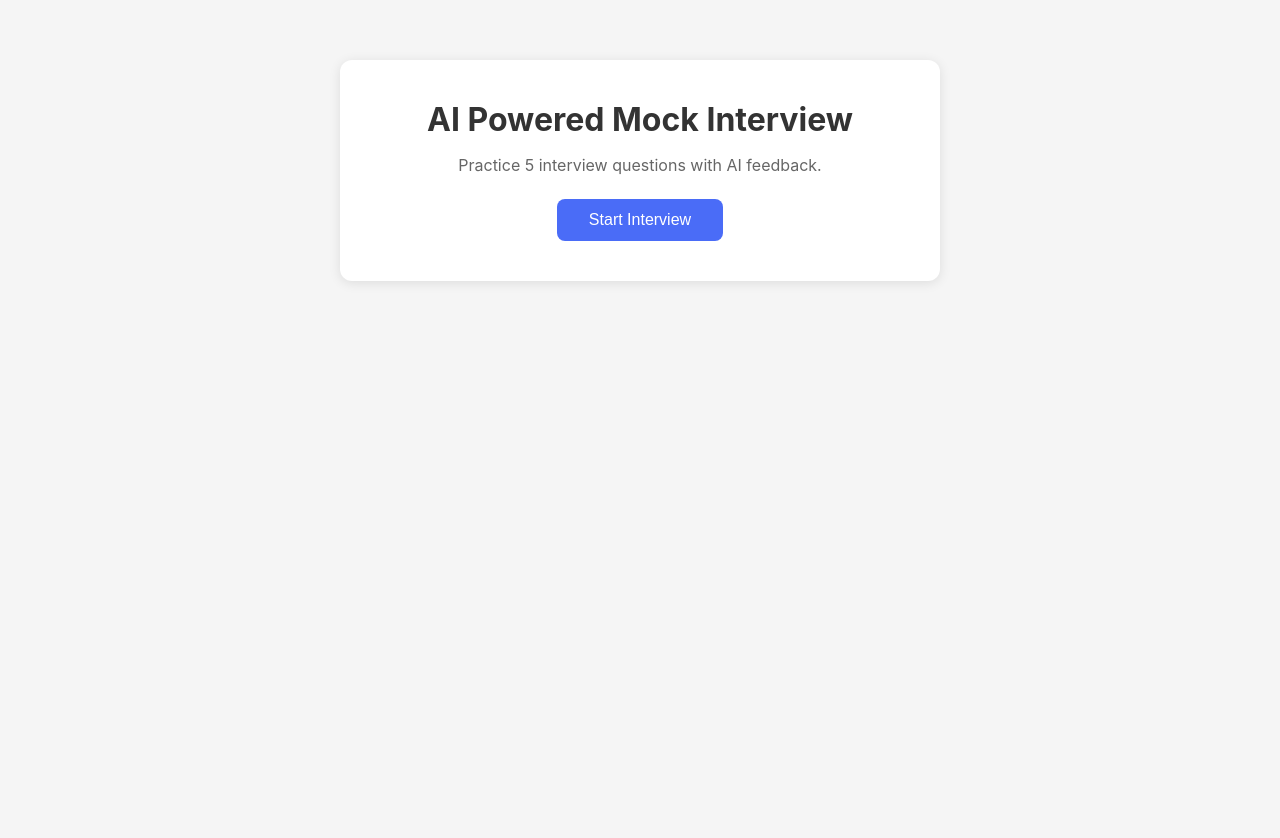
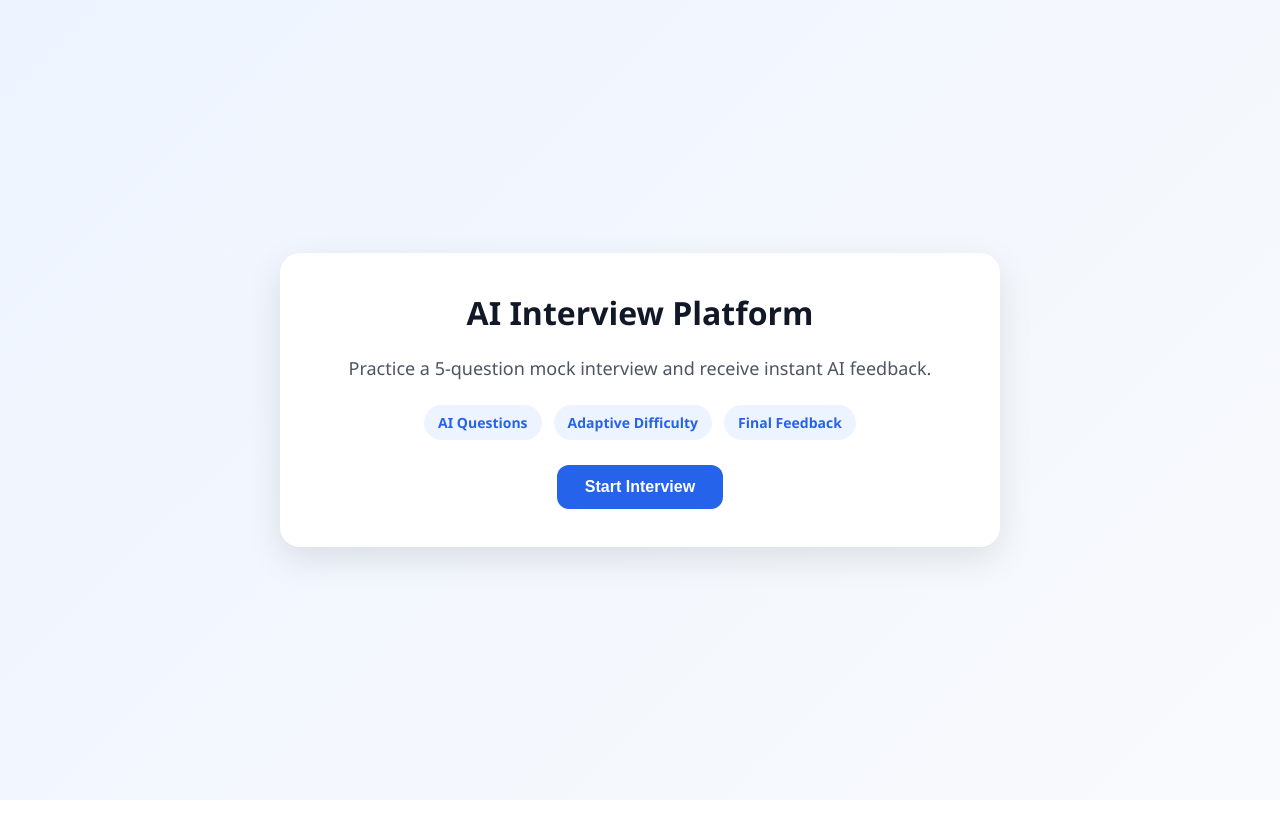
Before and after one commit to AnnamPranav/UpGrade, a React (Create React App) app in the folder frontend/: page / in a window 1280 px wide. Shown: the top 838 px of the page. After the commit the page ends 800 px from the top, so only its background shows below. Built offline with nearby package versions, Linux system fonts and the light colour scheme.

Commit message:
Day 5,6,7: Final frontend polish and demo-ready UI

```diff
--- a/frontend/src/index.css
+++ b/frontend/src/index.css
@@ -1,98 +1,211 @@
 * {
   box-sizing: border-box;
-  margin: 0;
-  padding: 0;
 }
 
 body {
-  font-family: -apple-system, BlinkMacSystemFont, 'Segoe UI', Roboto, sans-serif;
-  background: #f5f5f5;
-  min-height: 100vh;
+  margin: 0;
+  font-family: "Segoe UI", Arial, sans-serif;
+  background: linear-gradient(135deg, #eef4ff, #f8fafc);
+  color: #1f2937;
 }
 
-.container {
-  max-width: 600px;
-  margin: 60px auto;
-  padding: 40px;
+.page {
+  min-height: 100vh;
+  display: flex;
+  align-items: center;
+  justify-content: center;
+  padding: 30px 15px;
+}
+
+.container,
+.hero-card {
+  width: 100%;
+  max-width: 720px;
   background: white;
-  border-radius: 12px;
-  box-shadow: 0 2px 12px rgba(0, 0, 0, 0.1);
+  padding: 38px;
+  border-radius: 20px;
+  box-shadow: 0 12px 35px rgba(0, 0, 0, 0.1);
   text-align: center;
 }
 
-h1, h2 {
-  margin-bottom: 16px;
-  color: #333;
+.hero-card h1,
+.container h1,
+.container h2 {
+  margin-top: 0;
+  color: #111827;
 }
 
-p {
-  color: #666;
-  margin-bottom: 24px;
+.subtitle {
+  font-size: 18px;
+  color: #4b5563;
+  margin-bottom: 25px;
+}
+
+.features {
+  display: flex;
+  justify-content: center;
+  flex-wrap: wrap;
+  gap: 12px;
+  margin-bottom: 25px;
+}
+
+.features span {
+  background: #eef4ff;
+  color: #2563eb;
+  padding: 8px 14px;
+  border-radius: 999px;
+  font-weight: 600;
+  font-size: 14px;
+}
+
+.primary-btn {
+  padding: 13px 28px;
+  background: #2563eb;
+  color: white;
+  border: none;
+  border-radius: 12px;
+  font-size: 16px;
+  font-weight: 600;
+  cursor: pointer;
+  transition: transform 0.2s ease, background 0.2s ease;
+}
+
+.primary-btn:hover {
+  background: #1d4ed8;
+  transform: translateY(-2px);
+}
+
+.primary-btn:disabled {
+  background: #9ca3af;
+  cursor: not-allowed;
+  transform: none;
+}
+
+.progress-text {
+  color: #2563eb;
+  font-weight: 700;
+  margin-bottom: 10px;
+}
+
+.progress-bar {
+  width: 100%;
+  height: 10px;
+  background: #e5e7eb;
+  border-radius: 999px;
+  overflow: hidden;
+  margin: 12px 0 22px;
+}
+
+.progress-fill {
+  height: 100%;
+  background: #2563eb;
+  transition: width 0.4s ease;
+}
+
+.difficulty-badge {
+  display: inline-block;
+  background: #f3f4f6;
+  padding: 8px 14px;
+  border-radius: 999px;
+  color: #374151;
 }
 
 .question-box {
-  background: #f0f4ff;
-  padding: 20px;
-  border-radius: 8px;
-  margin-bottom: 20px;
+  background: #eef4ff;
+  padding: 18px;
+  border-left: 5px solid #2563eb;
+  border-radius: 12px;
+  margin: 22px 0;
   text-align: left;
-}
-
-.question-box p {
-  color: #333;
-  font-size: 1.1rem;
-  margin: 0;
+  font-size: 18px;
 }
 
 textarea {
   width: 100%;
-  padding: 12px;
-  border: 1px solid #ddd;
-  border-radius: 8px;
-  font-size: 1rem;
+  padding: 15px;
+  border-radius: 12px;
+  border: 1px solid #cbd5e1;
+  font-size: 16px;
   resize: vertical;
+  min-height: 150px;
   margin-bottom: 20px;
+  outline: none;
 }
 
 textarea:focus {
-  outline: none;
-  border-color: #4a6cf7;
+  border-color: #2563eb;
 }
 
-button {
-  background: #4a6cf7;
-  color: white;
-  border: none;
-  padding: 12px 32px;
-  font-size: 1rem;
-  border-radius: 8px;
-  cursor: pointer;
-  transition: background 0.2s;
-}
-
-button:hover {
-  background: #3a5bd9;
-}
-
-button:disabled {
-  background: #ccc;
+textarea:disabled {
+  background: #f1f5f9;
   cursor: not-allowed;
 }
 
-.result-item {
-  text-align: left;
-  padding: 16px;
-  background: #fafafa;
-  border-radius: 8px;
-  margin-bottom: 12px;
+.loader-box {
+  background: #eef4ff;
+  color: #2563eb;
+  padding: 12px;
+  border-radius: 12px;
+  margin: 15px 0;
+  font-weight: 700;
 }
 
-.result-item h4 {
-  color: #4a6cf7;
-  margin-bottom: 8px;
+.score-card {
+  background: #eef4ff;
+  padding: 22px;
+  border-radius: 16px;
+  margin: 20px 0;
 }
-.loading-text {
+
+.score-card h2 {
+  margin: 0;
   color: #2563eb;
-  font-weight: 600;
-  margin: 15px 0;
+  font-size: 38px;
 }
+
+.level {
+  font-weight: 700;
+  color: #111827;
+  margin-bottom: 0;
+}
+
+.result-item {
+  display: flex;
+  justify-content: space-between;
+  background: #f9fafb;
+  padding: 14px;
+  border-radius: 12px;
+  margin: 10px 0;
+}
+
+.feedback-card {
+  background: #f9fafb;
+  padding: 14px;
+  border-radius: 12px;
+  margin: 10px 0;
+  text-align: left;
+}
+
+.feedback-card p {
+  margin-bottom: 0;
+  color: #4b5563;
+}
+
+.button-row {
+  margin-top: 25px;
+}
+
+@media (max-width: 600px) {
+  .container,
+  .hero-card {
+    padding: 25px;
+  }
+
+  .features {
+    flex-direction: column;
+  }
+
+  .score-card h2 {
+    font-size: 30px;
+  }
+}
--- a/frontend/src/pages/InterviewPage.js
+++ b/frontend/src/pages/InterviewPage.js
@@ -1,76 +1,100 @@
-import { useState } from "react";
+import React, { useState } from "react";
 import { useLocation, useNavigate } from "react-router-dom";
-import API from "../services/api";
+import { submitAnswer } from "../services/api";
 
 function InterviewPage() {
   const location = useLocation();
   const navigate = useNavigate();
 
-  const [sessionId] = useState(location.state?.sessionId);
-  const [question, setQuestion] = useState(
-    location.state?.question || "No question received"
-  );
+  const sessionId = localStorage.getItem("sessionId");
+
+  const [question, setQuestion] = useState(location.state?.question || "");
   const [questionNumber, setQuestionNumber] = useState(
     location.state?.questionNumber || 1
   );
   const [difficulty, setDifficulty] = useState(
     location.state?.difficulty || "medium"
   );
-
   const [answer, setAnswer] = useState("");
   const [loading, setLoading] = useState(false);
 
   const totalQuestions = 5;
+  const progressPercent = (questionNumber / totalQuestions) * 100;
+
+  if (!sessionId || !question) {
+    return (
+      <div className="page">
+        <div className="container">
+          <h2>Interview session not found</h2>
+          <p>Please start a new interview.</p>
+          <button className="primary-btn" onClick={() => navigate("/")}>
+            Go Home
+          </button>
+        </div>
+      </div>
+    );
+  }
 
   const handleSubmit = async () => {
-    try {
+    if (!answer.trim()) {
+      alert("Answer cannot be empty.");
+      return;
+    }
+
     setLoading(true);
 
-      const response = await API.post("/interview/answer", {
-        sessionId,
-        answer,
-        questionNumber: questionNumber,
-      });
+    try {
+      const res = await submitAnswer(sessionId, answer);
+      const data = res.data;
 
-      if (response.data.completed === true) {
+      if (data.completed) {
+        setAnswer("");
+
         navigate("/result", {
           state: {
-            finalScore: response.data.finalScore,
-            scores: response.data.scores,
-            feedbacks: response.data.feedbacks,
+            finalScore: data.finalScore,
+            scores: data.scores,
+            feedbacks: data.feedbacks,
           },
         });
       } else {
-        setQuestion(response.data.nextQuestion);
-        setQuestionNumber(response.data.nextQuestionNumber);
-        setDifficulty(response.data.nextDifficulty || "medium");
+        setQuestion(data.nextQuestion);
+        setQuestionNumber(data.nextQuestionNumber);
+        setDifficulty(data.nextDifficulty || "medium");
         setAnswer("");
       }
-    } catch (error) {
-      console.error("Error submitting answer:", error);
-      alert("Failed to submit answer. Please check backend.");
+    } catch (err) {
+      alert("Error submitting answer. Please try again.");
     } finally {
       setLoading(false);
     }
   };
 
   return (
+    <div className="page">
       <div className="container">
-      <h2>Interview Question</h2>
+        <h2>AI Interview Platform</h2>
 
         <p className="progress-text">
           Question {questionNumber} / {totalQuestions}
         </p>
 
-      <p>
-        <strong>Difficulty:</strong> {difficulty}
+        <div className="progress-bar">
+          <div
+            className="progress-fill"
+            style={{ width: `${progressPercent}%` }}
+          ></div>
+        </div>
+
+        <p className="difficulty-badge">
+          Difficulty: <strong>{difficulty}</strong>
         </p>
 
         <div className="question-box">
           <p>{question}</p>
         </div>
 
-      {loading && <p className="loading-text">Evaluating answer...</p>}
+        {loading && <div className="loader-box">Evaluating answer...</div>}
 
         <textarea
           placeholder="Type your answer here..."
@@ -80,12 +104,14 @@ function InterviewPage() {
           disabled={loading}
         />
 
-      <br />
-      <br />
-
-      <button onClick={handleSubmit} disabled={!answer.trim() || loading}>
-        {loading ? "Evaluating answer..." : "Submit Answer"}
+        <button
+          className="primary-btn"
+          onClick={handleSubmit}
+          disabled={!answer.trim() || loading}
+        >
+          {loading ? "Evaluating..." : "Submit Answer"}
         </button>
+      </div>
     </div>
   );
 }
--- a/frontend/src/pages/ResultPage.js
+++ b/frontend/src/pages/ResultPage.js
@@ -1,47 +1,72 @@
+import React from "react";
 import { useLocation, useNavigate } from "react-router-dom";
 
 function ResultPage() {
   const location = useLocation();
   const navigate = useNavigate();
 
-  const finalScore = location.state?.finalScore;
-  const scores = location.state?.scores || [];
-  const feedbacks = location.state?.feedbacks || [];
+  if (!location.state) {
+    return (
+      <div className="page">
+        <div className="container">
+          <h2>No result found</h2>
+          <p>Please complete an interview first.</p>
+          <button className="primary-btn" onClick={() => navigate("/")}>
+            Go Home
+          </button>
+        </div>
+      </div>
+    );
+  }
+
+  const { finalScore = 0, scores = [], feedbacks = [] } = location.state;
+
+  const getLevel = () => {
+    if (finalScore >= 8) return "Advanced";
+    if (finalScore >= 4) return "Intermediate";
+    return "Basic";
+  };
 
   return (
-    <div className="container">
-      <h2>Final Interview Result</h2>
+    <div className="page">
+      <div className="container result-container">
+        <h1>Final Interview Result</h1>
 
-      <p>
-        <strong>Final Score:</strong>{" "}
-        {finalScore !== undefined ? finalScore.toFixed(2) : "N/A"}
-      </p>
+        <div className="score-card">
+          <h2>{finalScore.toFixed(2)} / 10</h2>
+          <p className="level">Skill Level: {getLevel()}</p>
+        </div>
 
         <h3>Question-wise Scores</h3>
         {scores.length > 0 ? (
           scores.map((score, index) => (
-          <p key={index}>
-            <strong>Question {index + 1}:</strong> {score}/10
-          </p>
+            <div className="result-item" key={index}>
+              <strong>Question {index + 1}</strong>
+              <span>{score}/10</span>
+            </div>
           ))
         ) : (
-        <p>No scores available</p>
+          <p>No scores available.</p>
         )}
 
-      <h3>Feedbacks</h3>
+        <h3>Feedback Per Question</h3>
         {feedbacks.length > 0 ? (
           feedbacks.map((feedback, index) => (
-          <p key={index}>
-            <strong>Question {index + 1}:</strong> {feedback}
-          </p>
+            <div className="feedback-card" key={index}>
+              <strong>Question {index + 1}</strong>
+              <p>{feedback}</p>
+            </div>
           ))
         ) : (
-        <p>No feedback available</p>
+          <p>No feedback available.</p>
         )}
 
-      <br />
-
-      <button onClick={() => navigate("/")}>Start Again</button>
+        <div className="button-row">
+          <button className="primary-btn" onClick={() => navigate("/")}>
+            Restart Interview
+          </button>
+        </div>
+      </div>
     </div>
   );
 }
--- a/frontend/src/pages/StartPage.js
+++ b/frontend/src/pages/StartPage.js
@@ -1,43 +1,54 @@
-import { useState } from "react";
+import React, { useState } from "react";
 import { useNavigate } from "react-router-dom";
-import API from "../services/api";
+import { startInterview } from "../services/api";
 
 function StartPage() {
   const navigate = useNavigate();
   const [loading, setLoading] = useState(false);
 
   const handleStart = async () => {
+    setLoading(true);
+
     try {
-      setLoading(true);
+      const res = await startInterview();
+      const data = res.data;
 
-      const response = await API.post("/interview/start");
+      localStorage.setItem("sessionId", data.sessionId);
 
       navigate("/interview", {
         state: {
-          sessionId: response.data.sessionId,
-          question: response.data.question,
-          questionNumber: response.data.questionNumber || 1,
-          difficulty: response.data.difficulty || "medium",
+          question: data.question,
+          questionNumber: data.questionNumber || 1,
+          difficulty: data.difficulty || "medium",
         },
       });
-    } catch (error) {
-      console.error("Error starting interview:", error);
-      alert("Failed to generate question. Please check backend.");
+    } catch (err) {
+      alert("Failed to start interview. Please check backend.");
     } finally {
       setLoading(false);
     }
   };
 
   return (
-    <div className="container">
-      <h1>AI Powered Mock Interview</h1>
-      <p>Practice 5 interview questions with AI feedback.</p>
+    <div className="page">
+      <div className="hero-card">
+        <h1>AI Interview Platform</h1>
+        <p className="subtitle">
+          Practice a 5-question mock interview and receive instant AI feedback.
+        </p>
 
-      {loading && <p className="loading-text">Generating question...</p>}
+        <div className="features">
+          <span>AI Questions</span>
+          <span>Adaptive Difficulty</span>
+          <span>Final Feedback</span>
+        </div>
 
-      <button onClick={handleStart} disabled={loading}>
-        {loading ? "Generating question..." : "Start Interview"}
-      </button>
+        {loading && <div className="loader-box">Generating question...</div>}
+
+        <button className="primary-btn" onClick={handleStart} disabled={loading}>
+          {loading ? "Starting..." : "Start Interview"}
+        </button>
+      </div>
     </div>
   );
 }
```
Also changed, not shown: frontend/src/App.js (+5 -3 lines), frontend/src/services/api.js (+5 -2 lines), 1 other file (tests, documents, lock files or other folders). Lines whose indentation alone changed are shown as unchanged.
